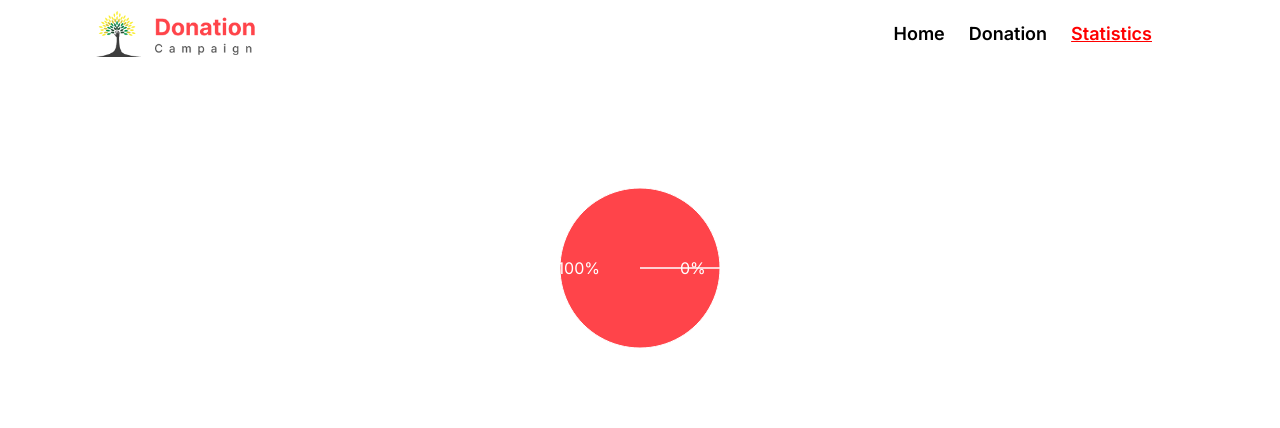
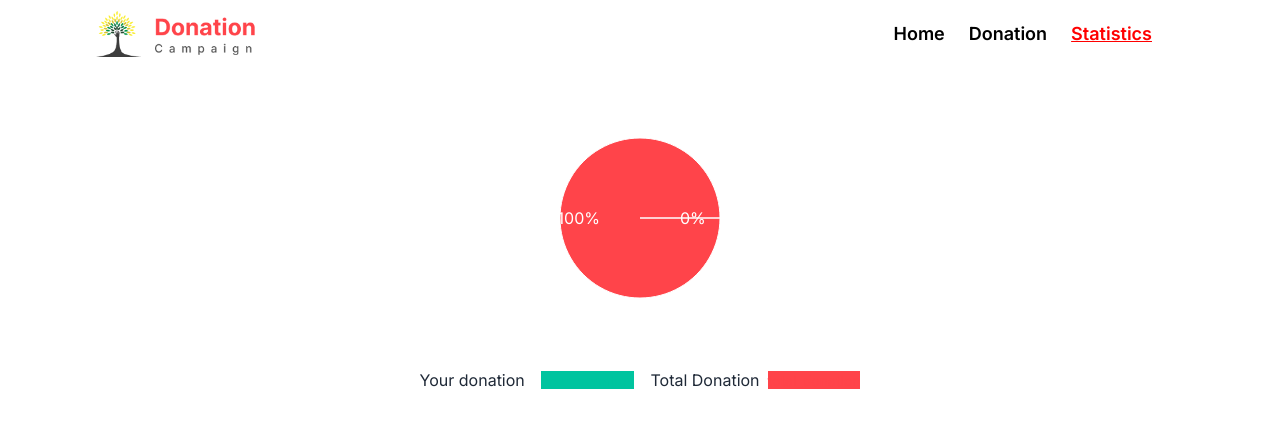
Before and after one commit to naymurabir/A-8_Donation-Campaign, a React (Vite) app: page /statistics in a window 1280 px wide. Shown: the top 428 px of the page. Built offline with nearby package versions, Linux system fonts and the light colour scheme.

Commit message:
see all button's functionlities successfully complted

```diff
--- a/src/components/Statistics/Statistics.jsx
+++ b/src/components/Statistics/Statistics.jsx
@@ -70,9 +70,10 @@ const Statistics = () => {
         );
     };
     return (
+        <div>
             <div className="flex justify-center items-center">
 
-            <PieChart width={400} height={400}>
+                <PieChart width={300} height={300}>
                     <Pie
                         data={data}
                         cy="currentPrice"
@@ -88,6 +89,23 @@ const Statistics = () => {
                     </Pie>
                 </PieChart>
             </div>
+
+
+            <div className="flex justify-center items-center gap-4">
+
+                <h3>Your donation</h3>
+                <div className="bg-[#00C49F] text-[#00C49F] text-sm h-[18px]">
+                    <p>your_donation</p>
+                </div>
+
+                <div className="flex justify-center items-center gap-2">
+                    <h3>Total Donation</h3>
+                    <div className="bg-[#FF444A] text-[#FF444A] text-sm h-[18px]">
+                        <p>total_donation</p>
+                    </div>
+                </div>
+            </div>
+        </div>
     );
 };
 
```
Lines whose indentation alone changed are shown as unchanged.
